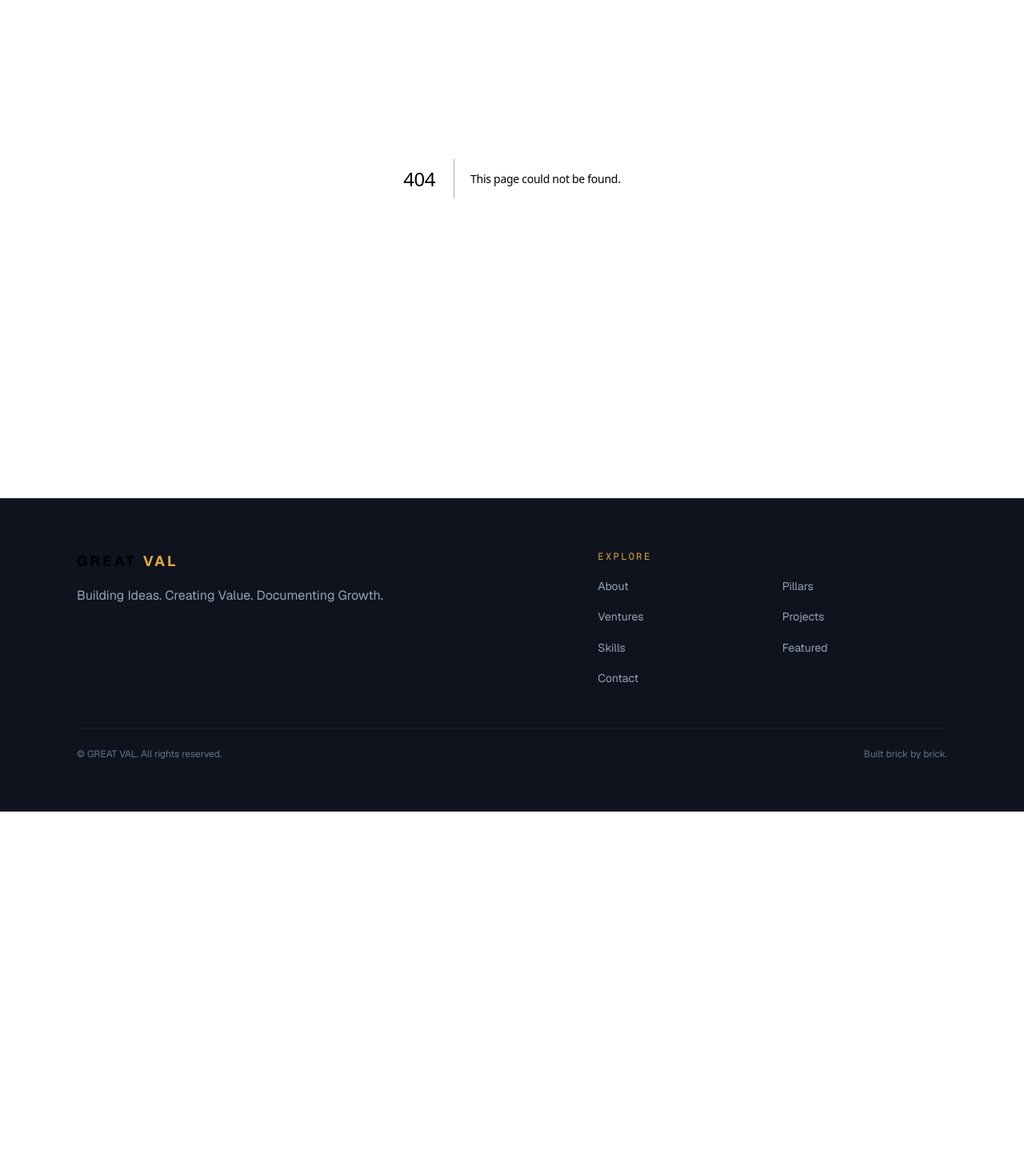
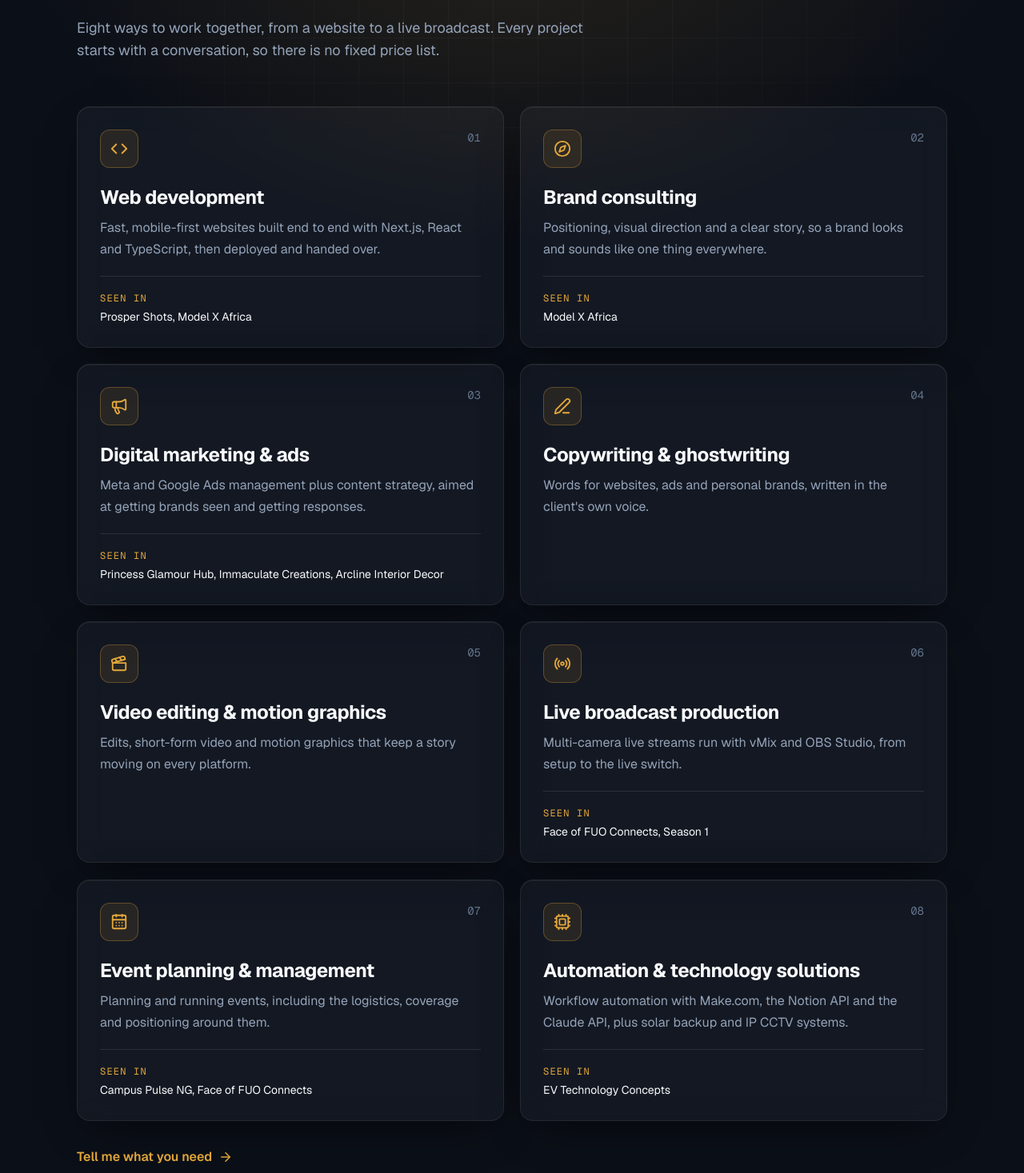
Before and after one commit to uemmanuel057-prog/greatval-site, a Next.js app: page /services in a window 1280 px wide. Before the commit this address had no page. Shown: the part 243-1710 px from the top of the page at 80% size. Before the commit the page ends 1258 px from the top, so only its background shows below. Built offline with nearby package versions, Linux system fonts and the light colour scheme.

Commit message:
Add Services page, update ventures and EV Technology Concepts

```diff
--- /dev/null
+++ b/app/services/page.tsx
@@ -0,0 +1,19 @@
+import type { Metadata } from "next";
+import { ServicesSection } from "@/components/sections/services-section";
+import { NextPage } from "@/components/ui/next-page";
+import { PageShell } from "@/components/ui/page-shell";
+
+export const metadata: Metadata = {
+  title: "Services",
+  description:
+    "Web development, brand consulting, ads, copywriting, video and motion graphics, live broadcast, events, and automation.",
+};
+
+export default function ServicesPage() {
+  return (
+    <PageShell>
+      <ServicesSection page />
+      <NextPage current="/services" />
+    </PageShell>
+  );
+}
--- a/app/ventures/page.tsx
+++ b/app/ventures/page.tsx
@@ -6,7 +6,7 @@ import { PageShell } from "@/components/ui/page-shell";
 export const metadata: Metadata = {
   title: "Ventures",
   description:
-    "Campus Pulse NG, EV Technology Concept, Model X Africa, and Face of FUO Connects, plus client growth support.",
+    "Campus Pulse NG, EV Technology Concepts, Model X Africa, and Face of FUO Connects, plus client growth support.",
 };
 
 export default function VenturesPage() {
--- a/components/sections/explore-section.tsx
+++ b/components/sections/explore-section.tsx
@@ -1,6 +1,7 @@
 import Link from "next/link";
 import {
   ArrowUpRight,
+  Briefcase,
   Code,
   Globe,
   Layers,
@@ -21,6 +22,7 @@ const icons: Record<string, LucideIcon> = {
   "/pillars": Layers,
   "/ventures": Rocket,
   "/projects": Globe,
+  "/services": Briefcase,
   "/skills": Code,
   "/featured": Sparkles,
   "/contact": Mail,
@@ -51,7 +53,17 @@ export function ExploreSection() {
           {cards.map((page, i) => {
             const Icon = icons[page.href];
             return (
-              <Reveal as="li" key={page.href} delay={(i % 3) * 0.08}>
+              <Reveal
+                as="li"
+                key={page.href}
+                delay={(i % 3) * 0.08}
+                // An odd last card would leave a hole, so it spans the row.
+                className={
+                  i === cards.length - 1 && cards.length % 3 === 1
+                    ? "sm:col-span-2 lg:col-span-3"
+                    : undefined
+                }
+              >
                 <TiltCard className="card beam h-full !p-0">
                   <Link
                     href={page.href}
--- /dev/null
+++ b/components/sections/services-section.tsx
@@ -0,0 +1,100 @@
+import Link from "next/link";
+import {
+  ArrowRight,
+  CalendarDays,
+  Clapperboard,
+  Code,
+  Compass,
+  Cpu,
+  Megaphone,
+  PenLine,
+  Radio,
+  type LucideIcon,
+} from "lucide-react";
+import { Container } from "@/components/ui/container";
+import { SectionHeading } from "@/components/ui/section-heading";
+import { Reveal } from "@/components/motion/reveal";
+import { TiltCard } from "@/components/motion/tilt-card";
+import { services } from "@/lib/data/services";
+import { sectionSpacing } from "@/lib/section-style";
+import type { SectionProps } from "@/lib/types";
+
+const icons: Record<string, LucideIcon> = {
+  web: Code,
+  brand: Compass,
+  marketing: Megaphone,
+  copy: PenLine,
+  video: Clapperboard,
+  broadcast: Radio,
+  events: CalendarDays,
+  tech: Cpu,
+};
+
+export function ServicesSection({ page = false }: SectionProps) {
+  return (
+    <section
+      id="services"
+      aria-labelledby="services-title"
+      className={sectionSpacing(page)}
+    >
+      <Container>
+        <Reveal>
+          <SectionHeading
+            id="services-title"
+            as={page ? "h1" : "h2"}
+            large={page}
+            eyebrow="Services"
+            title="How I can help."
+            description="Eight ways to work together, from a website to a live broadcast. Every project starts with a conversation, so there is no fixed price list."
+          />
+        </Reveal>
+
+        <ul className="grid gap-5 sm:grid-cols-2">
+          {services.map((service, i) => {
+            const Icon = icons[service.id];
+            return (
+              <Reveal as="li" key={service.id} delay={(i % 2) * 0.08}>
+                <TiltCard className="card beam h-full">
+                  <div className="flex items-start justify-between">
+                    <span className="flex size-12 items-center justify-center rounded-xl border border-accent/30 bg-accent/10 text-accent">
+                      <Icon size={22} aria-hidden="true" />
+                    </span>
+                    <span className="font-mono text-sm text-ink-subtle">
+                      {String(i + 1).padStart(2, "0")}
+                    </span>
+                  </div>
+                  <h3 className="mt-6 text-xl sm:text-2xl">{service.title}</h3>
+                  <p className="mt-3 text-ink-muted">{service.description}</p>
+                  {service.seenIn ? (
+                    <p className="mt-5 border-t border-white/10 pt-4 text-sm text-ink-muted">
+                      <span className="font-mono text-xs uppercase tracking-widest text-accent">
+                        Seen in
+                      </span>
+                      <span className="mt-1 block text-ink">
+                        {service.seenIn}
+                      </span>
+                    </p>
+                  ) : null}
+                </TiltCard>
+              </Reveal>
+            );
+          })}
+        </ul>
+
+        <Reveal className="mt-8">
+          <Link
+            href="/contact"
+            className="group inline-flex items-center gap-2 font-semibold text-accent"
+          >
+            Tell me what you need
+            <ArrowRight
+              size={18}
+              aria-hidden="true"
+              className="transition-transform duration-300 group-hover:translate-x-1"
+            />
+          </Link>
+        </Reveal>
+      </Container>
+    </section>
+  );
+}
--- a/components/sections/ventures-showcase.tsx
+++ b/components/sections/ventures-showcase.tsx
@@ -7,7 +7,7 @@ import type { Venture } from "@/lib/types";
 
 const icons: Record<string, LucideIcon> = {
   "campus-pulse-ng": Radio,
-  "ev-technology-concept": Zap,
+  "ev-technology-concepts": Zap,
   "model-x-africa": Users,
   fofc: Clapperboard,
 };
--- /dev/null
+++ b/lib/data/services.ts
@@ -0,0 +1,63 @@
+import type { Service } from "@/lib/types";
+
+/**
+ * Services offered. The list comes from the owner's confirmed services plus
+ * skills already verified for this site. No pricing is shown on purpose.
+ * Descriptions are plain statements of the work, not performance claims.
+ */
+export const services: Service[] = [
+  {
+    id: "web",
+    title: "Web development",
+    description:
+      "Fast, mobile-first websites built end to end with Next.js, React and TypeScript, then deployed and handed over.",
+    seenIn: "Prosper Shots, Model X Africa",
+  },
+  {
+    id: "brand",
+    title: "Brand consulting",
+    description:
+      "Positioning, visual direction and a clear story, so a brand looks and sounds like one thing everywhere.",
+    seenIn: "Model X Africa",
+  },
+  {
+    id: "marketing",
+    title: "Digital marketing & ads",
+    description:
+      "Meta and Google Ads management plus content strategy, aimed at getting brands seen and getting responses.",
+    seenIn: "Princess Glamour Hub, Immaculate Creations, Arcline Interior Decor",
+  },
+  {
+    id: "copy",
+    title: "Copywriting & ghostwriting",
+    description:
+      "Words for websites, ads and personal brands, written in the client's own voice.",
+  },
+  {
+    id: "video",
+    title: "Video editing & motion graphics",
+    description:
+      "Edits, short-form video and motion graphics that keep a story moving on every platform.",
+  },
+  {
+    id: "broadcast",
+    title: "Live broadcast production",
+    description:
+      "Multi-camera live streams run with vMix and OBS Studio, from setup to the live switch.",
+    seenIn: "Face of FUO Connects, Season 1",
+  },
+  {
+    id: "events",
+    title: "Event planning & management",
+    description:
+      "Planning and running events, including the logistics, coverage and positioning around them.",
+    seenIn: "Campus Pulse NG, Face of FUO Connects",
+  },
+  {
+    id: "tech",
+    title: "Automation & technology solutions",
+    description:
+      "Workflow automation with Make.com, the Notion API and the Claude API, plus solar backup and IP CCTV systems.",
+    seenIn: "EV Technology Concepts",
+  },
+];
--- a/lib/data/ventures.ts
+++ b/lib/data/ventures.ts
@@ -7,25 +7,25 @@ export const ventures: Venture[] = [
     name: "Campus Pulse NG",
     role: "Founder & Lead Creative",
     scope:
-      "Campus media platform covering youth culture and events, including event broadcast logistics.",
+      "A campus-focused media brand showcasing creativity, student lifestyle and campus culture, including event broadcast logistics.",
     category: "Media",
     tags: ["Campus media", "Youth culture", "Event coverage", "CAC registered"],
   },
   {
-    id: "ev-technology-concept",
-    name: "EV Technology Concept",
+    id: "ev-technology-concepts",
+    name: "EV Technology Concepts",
     role: "CEO & Lead Systems Engineer",
     scope:
-      "Solar backup solutions, commercial IP CCTV surveillance networks, and hardware connectivity.",
+      "A technology brand focused on gadgets, solar installations and smart systems, including solar backup, commercial IP CCTV surveillance networks, and hardware connectivity.",
     category: "Technology",
-    tags: ["Solar backup", "IP CCTV", "Connectivity"],
+    tags: ["Gadgets", "Solar backup", "IP CCTV", "Smart systems"],
   },
   {
     id: "model-x-africa",
     name: "Model X Africa",
     role: "Co-Founder & Talent Strategist",
     scope:
-      "Model talent acquisition, event positioning, and digital campaign management.",
+      "A creative and modeling platform that discovers and promotes talent, with talent acquisition, event positioning, and digital campaign management.",
     category: "Talent",
     tags: ["Talent acquisition", "Event positioning", "Digital campaigns"],
   },
--- a/lib/site.ts
+++ b/lib/site.ts
@@ -30,12 +30,17 @@ export const sitePages: SitePage[] = [
   {
     label: "Ventures",
     href: "/ventures",
-    blurb: "Campus Pulse NG, EV Technology Concept, Model X Africa, and FOFC.",
+    blurb: "Campus Pulse NG, EV Technology Concepts, Model X Africa, and FOFC.",
   },
   {
     label: "Projects",
     href: "/projects",
     blurb: "Live websites built end to end, including this one.",
+  },
+  {
+    label: "Services",
+    href: "/services",
+    blurb: "Web, brand, ads, video, live broadcast, events, and automation.",
   },
   {
     label: "Skills",
```
Also changed, not shown: lib/types.ts (+8 -0 lines).
